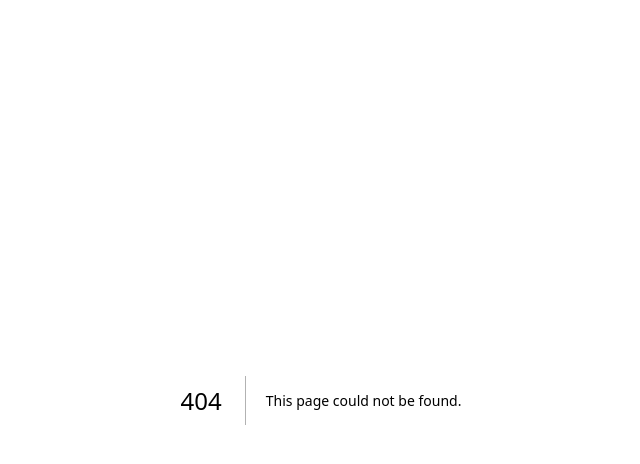
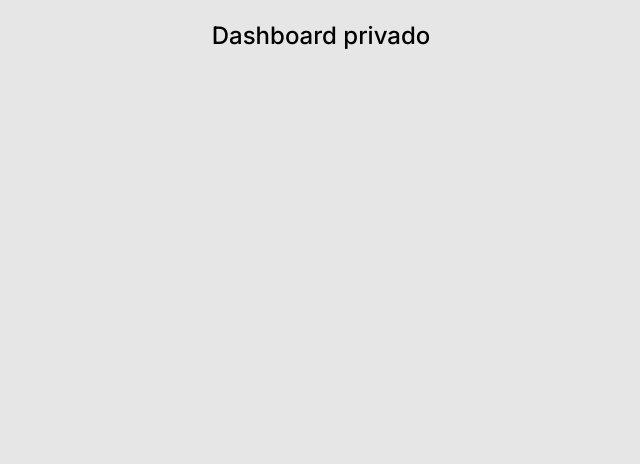
Before and after one commit to MatheusSGomes/autenticacao-nextjs, a Next.js app: page /dashboard in a window 1280 px wide. Before the commit this address had no page. Shown: the top 464 px of the page, without its empty margins (319-959 px from the left). Built offline with nearby package versions, Linux system fonts and the light colour scheme.

Commit message:
feat: add lib react hook form

```diff
--- /dev/null
+++ b/app/dashboard/page.tsx
@@ -0,0 +1,5 @@
+export default function Home() {
+    return (
+        <div><p className="text-black text-center font-medium mt-5 text-2xl">Dashboard privado</p></div>
+    );
+}
--- a/app/globals.css
+++ b/app/globals.css
@@ -2,28 +2,8 @@
 @tailwind components;
 @tailwind utilities;
 
-:root {
-  --foreground-rgb: 0, 0, 0;
-  --background-start-rgb: 214, 219, 220;
-  --background-end-rgb: 255, 255, 255;
-}
-
-@media (prefers-color-scheme: dark) {
-  :root {
-    --foreground-rgb: 255, 255, 255;
-    --background-start-rgb: 220, 220, 220;
-    --background-end-rgb: 220, 220, 220;
-  }
-}
-
 body {
-  color: rgb(var(--foreground-rgb));
-  background: linear-gradient(
-      to bottom,
-      transparent,
-      rgb(var(--background-end-rgb))
-    )
-    rgb(var(--background-start-rgb));
+  background-color: rgb(230, 230, 230);
 }
 
 @layer utilities {
--- a/app/layout.tsx
+++ b/app/layout.tsx
@@ -5,8 +5,8 @@ import "./globals.css";
 const inter = Inter({ subsets: ["latin"] });
 
 export const metadata: Metadata = {
-  title: "Create Next App",
-  description: "Generated by create next app",
+  title: "Autenticação com token",
+  description: "Autenticação com JWT",
 };
 
 export default function RootLayout({
--- a/app/page.tsx
+++ b/app/page.tsx
@@ -1,13 +1,37 @@
+'use client';
+
+import Head from "next/head";
+import { useForm } from "react-hook-form";
+
 export default function Home() {
+
+  const { register, handleSubmit } = useForm();
+
+  function handleSignIn(data) {
+    console.log(data)
+  }
+
   return (
     <div className="flex min-h-full flex-col justify-center px-6 py-12 lg:px-8">
+
+      <Head>
+        <title>Home</title>
+      </Head>
+
       <div className="mt-10 sm:mx-auto sm:w-full sm:max-w-sm bg-slate-700 p-10 rounded-lg drop-shadow-2xl">
         <h1 className="font-medium mb-4 text-2xl text-white">Login</h1>
-        <form className="space-y-6" action="#" method="POST">
+        <form className="space-y-6" action="#" method="POST" onSubmit={handleSubmit(handleSignIn)}>
           <div>
             <label htmlFor="email" className="block text-sm font-medium leading-6 text-gray-300">Email address</label>
             <div className="mt-2">
-              <input id="email" name="email" type="email" required className="block w-full rounded-md border-0 py-1.5 text-gray-300 shadow-sm ring-1 ring-inset ring-gray-300 placeholder:text-gray-400 focus:ring-2 focus:ring-inset focus:ring-indigo-600 sm:text-sm sm:leading-6" />
+              <input
+                {...register('email')}
+                id="email"
+                name="email"
+                type="email"
+                required
+                className="block w-full rounded-md border-0 py-1.5 text-gray-300 shadow-sm ring-1 ring-inset ring-gray-300 placeholder:text-gray-400 focus:ring-2 focus:ring-inset focus:ring-indigo-600 sm:text-sm sm:leading-6"
+              />
             </div>
           </div>
 
@@ -16,7 +40,14 @@ export default function Home() {
               <label htmlFor="password" className="block text-sm font-medium leading-6 text-gray-300">Password</label>
             </div>
             <div className="mt-2">
-              <input id="password" name="password" type="password" required className="block w-full rounded-md border-0 py-1.5 text-gray-300 shadow-sm ring-1 ring-inset ring-gray-300 placeholder:text-gray-400 focus:ring-2 focus:ring-inset focus:ring-indigo-600 sm:text-sm sm:leading-6" />
+              <input
+                {...register('password')}
+                id="password"
+                name="password"
+                type="password"
+                required
+                className="block w-full rounded-md border-0 py-1.5 text-gray-300 shadow-sm ring-1 ring-inset ring-gray-300 placeholder:text-gray-400 focus:ring-2 focus:ring-inset focus:ring-indigo-600 sm:text-sm sm:leading-6"
+              />
             </div>
           </div>
 
--- a/package.json
+++ b/package.json
@@ -11,7 +11,8 @@
   "dependencies": {
     "next": "14.2.3",
     "react": "^18",
-    "react-dom": "^18"
+    "react-dom": "^18",
+    "react-hook-form": "^7.51.5"
   },
   "devDependencies": {
     "@types/node": "^20",
```
Also changed, not shown: 1 other file (tests, documents, lock files or other folders).
